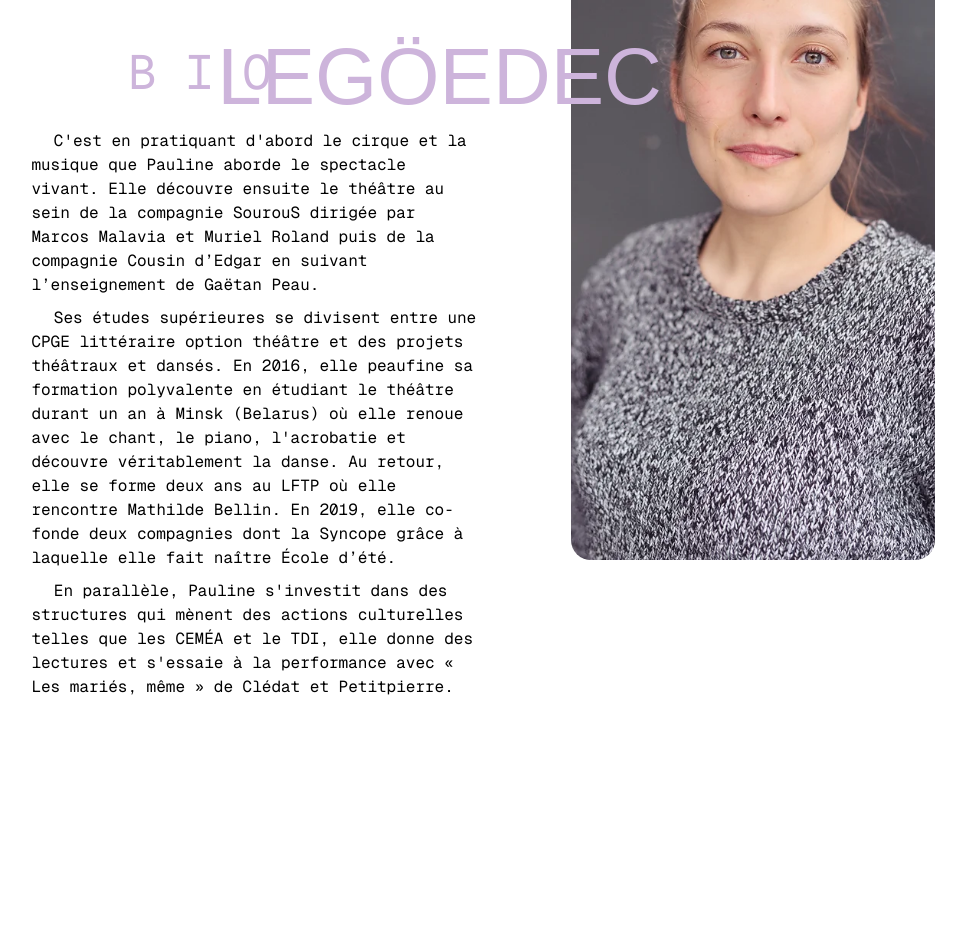
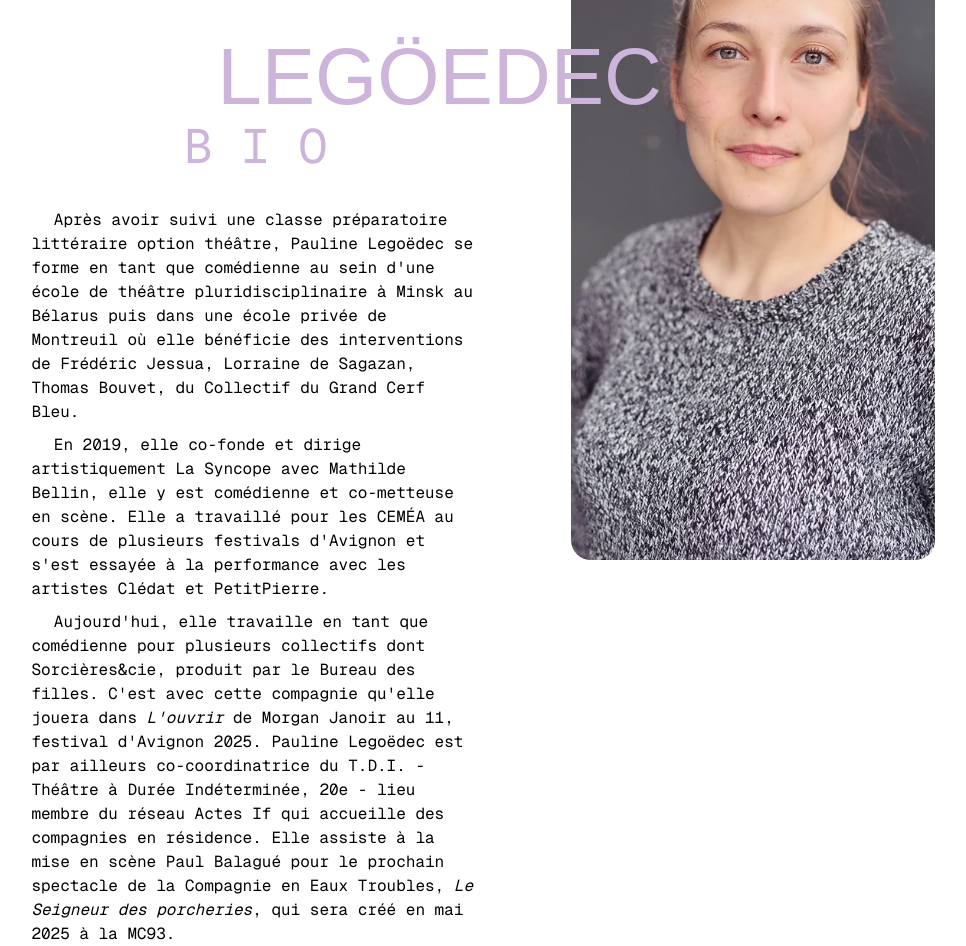
Before and after one commit to Louissnsn/LaSyncopeV2, a Next.js app: page /direction-artistique in a window 1280 px wide. Shown: the part 1140-2086 px from the top of the page, without its empty margins (111-1077 px from the left). Before the commit the page ends 1839 px from the top, so only its background shows below. Built offline with nearby package versions, Linux system fonts and the light colour scheme; a web font is replaced by a local one.

Commit message:
Pauline bio updated

```diff
--- a/app/components/Pauline.js
+++ b/app/components/Pauline.js
@@ -21,32 +21,36 @@ export default function Pauline() {
           <span className={styles.nomFamille}>LEGÖEDEC</span>
         </div>
       </div>
+
+      <div className={styles.bio}>
       <div className={styles.bioTitle}>
         <p>B I O </p>
       </div>
-      <div className={styles.bio}>
         <p className={styles.texteBio}>
-          C&apos;est en pratiquant d&apos;abord le cirque et la musique que
-          Pauline aborde le spectacle vivant. Elle découvre ensuite le théâtre
-          au sein de la compagnie SourouS dirigée par Marcos Malavia et Muriel
-          Roland puis de la compagnie Cousin d’Edgar en suivant l’enseignement
-          de Gaëtan Peau.
+          Après avoir suivi une classe préparatoire littéraire option théâtre,
+          Pauline Legoëdec se forme en tant que comédienne au sein d&apos;une
+          école de théâtre pluridisciplinaire à Minsk au Bélarus puis dans une
+          école privée de Montreuil où elle bénéficie des interventions de
+          Frédéric Jessua, Lorraine de Sagazan, Thomas Bouvet, du Collectif du
+          Grand Cerf Bleu.
         </p>
         <p className={styles.texteBio}>
-          Ses études supérieures se divisent entre une CPGE littéraire option
-          théâtre et des projets théâtraux et dansés. En 2016, elle peaufine sa
-          formation polyvalente en étudiant le théâtre durant un an à Minsk
-          (Belarus) où elle renoue avec le chant, le piano, l&apos;acrobatie et
-          découvre véritablement la danse. Au retour, elle se forme deux ans au
-          LFTP où elle rencontre Mathilde Bellin. En 2019, elle co-fonde deux
-          compagnies dont la Syncope grâce à laquelle elle fait naître École
-          d’été.
+          En 2019, elle co-fonde et dirige artistiquement La Syncope avec
+          Mathilde Bellin, elle y est comédienne et co-metteuse en scène. Elle a
+          travaillé pour les CEMÉA au cours de plusieurs festivals
+          d&apos;Avignon et s&apos;est essayée à la performance avec les
+          artistes Clédat et PetitPierre.
         </p>
         <p className={styles.texteBio}>
-          En parallèle, Pauline s&apos;investit dans des structures qui mènent
-          des actions culturelles telles que les CEMÉA et le TDI, elle donne des
-          lectures et s&apos;essaie à la performance avec « Les mariés, même »
-          de Clédat et Petitpierre.
+          Aujourd&apos;hui, elle travaille en tant que comédienne pour plusieurs
+          collectifs dont Sorcières&cie, produit par le Bureau des filles. C&apos;est
+          avec cette compagnie qu&apos;elle jouera dans <em>L&apos;ouvrir </em>de Morgan Janoir au
+          11, festival d&apos;Avignon 2025. Pauline Legoëdec est par ailleurs
+          co-coordinatrice du T.D.I. - Théâtre à Durée Indéterminée, 20e - lieu
+          membre du réseau Actes If qui accueille des compagnies en résidence.
+          Elle assiste à la mise en scène Paul Balagué pour le prochain
+          spectacle de la Compagnie en Eaux Troubles, <em>Le Seigneur des
+          porcheries</em>, qui sera créé en mai 2025 à la MC93.
         </p>
       </div>
     </div>
--- a/app/styles/Gallery.module.css
+++ b/app/styles/Gallery.module.css
@@ -48,6 +48,7 @@
   .galleryItem {
     height: 100%;
   }
+
 }
 
 @media screen and (min-width: 1024px) {
```
